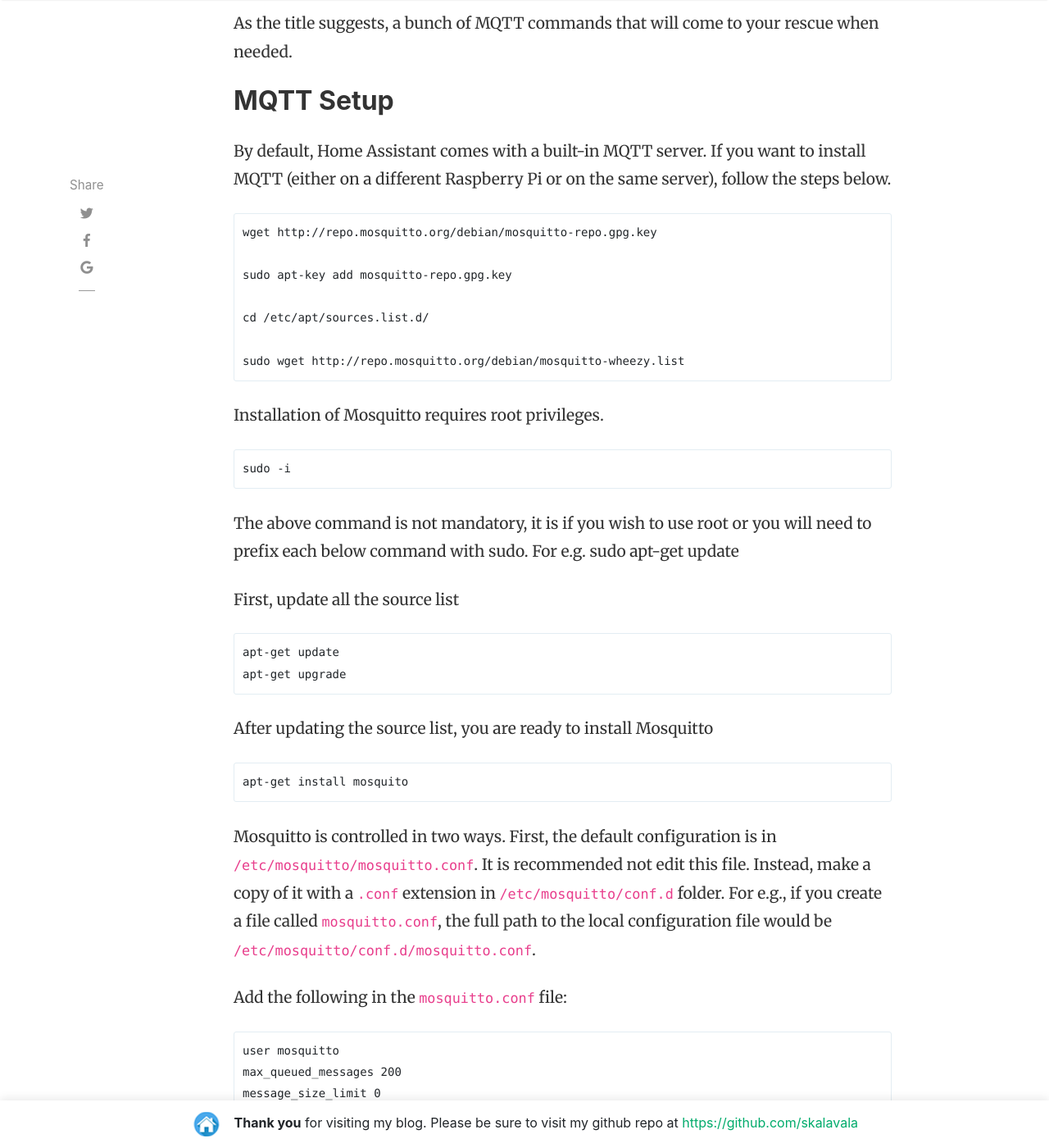
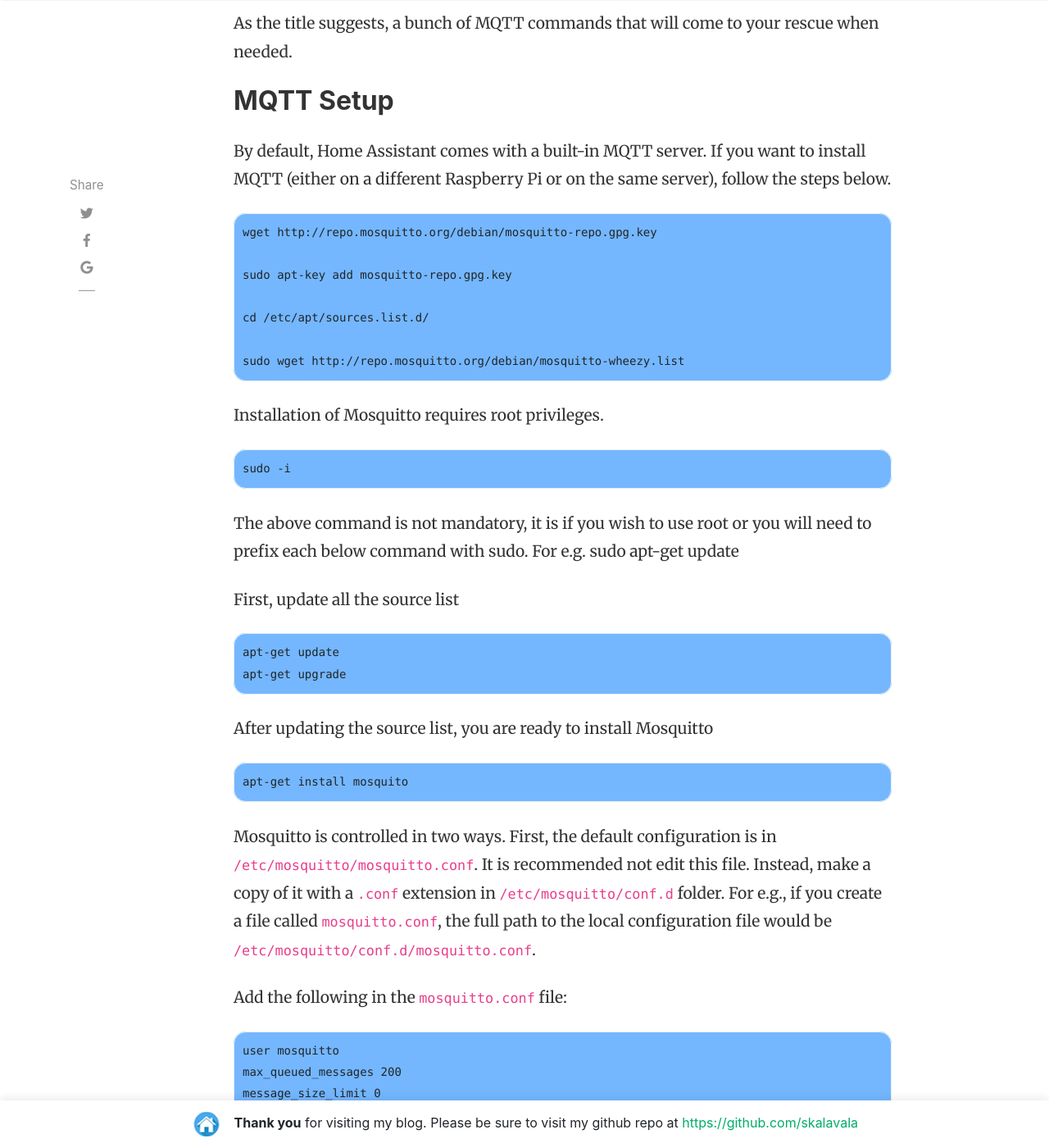
Before and after one commit to skalavala/skalavala.github.io, a Jekyll site: the page built from _posts/2018-06-12-mqtt-cheat-sheet.md, in a window 1280 px wide and 1400 px high, scrolled down 811 px. Shown: the whole window at 82% size. Built offline with Jekyll 4.4.1, drawn with Linux system fonts in a browser that asks for light colours; nearby versions of some CDN libraries; comment, search, counter and statistics services are not loaded.

Commit message:
changed code background color and rounded corner

```diff
--- a/_sass/_syntax.scss
+++ b/_sass/_syntax.scss
@@ -1,6 +1,7 @@
 
 .highlight {
-	background: #ffffff;
+	background: #74b7ff;
+	border-radius: 15px;
 	.c { color: #999988; font-style: italic } /* Comment */
 	.err { color: #a61717; background-color: #e3d2d2 } /* Error */
 	.k { font-weight: bold } /* Keyword */
```
